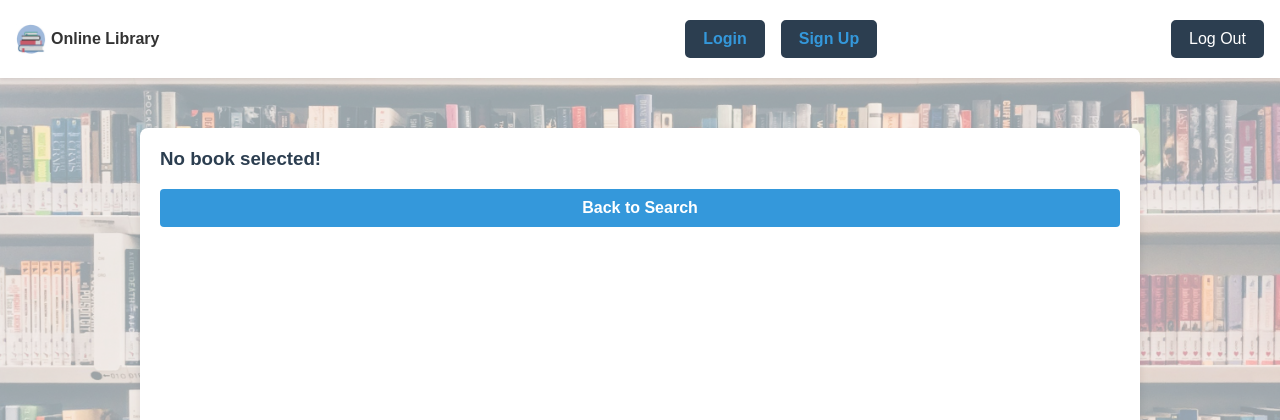
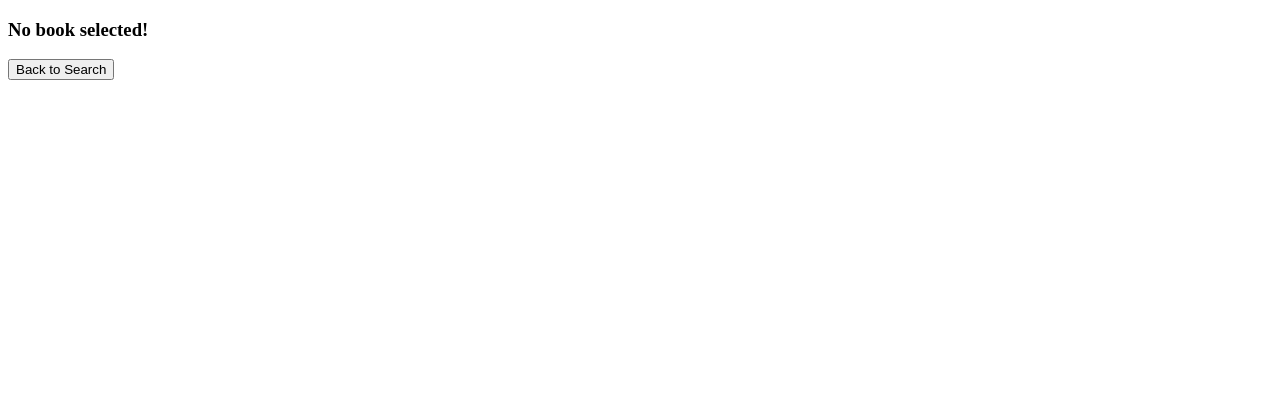
Before and after one commit to Grace-Emad/library-website-web, a Django app: template templates/book_details.html in a window 1280 px wide. Shown: the top 420 px of the page. Run offline with Django 5.2, Linux system fonts and the light colour scheme; the template is opened without the code that fills it, so the values that code supplies are empty.

Commit message:
Update book_details.html

```diff
--- a/templates/book_details.html
+++ b/templates/book_details.html
@@ -1,39 +1,16 @@
+{% load static %}
 <!DOCTYPE html>
 <html lang="en">
 
-<head>
-    <link rel="stylesheet" href="../css/style.css">
-    <link rel="stylesheet" href="../css/queries.css">
-    <link rel="icon" type="image/x-icon" href="../images/icon.png">
-    <meta charset="utf-8">
-    <title>Book Details</title>
-</head>
-
 <body>
-
-    <nav class="navbar">
-        <div class="iconName">
-            <img src="../images/icon.png" alt="icon" width="30px">
-            <b><a href="../index.html" style="color: inherit; text-decoration: none;">Online Library</a></b>
-        </div>
-        <ul class="pageOptions" id="navLinks"></ul>
-        <div id="beforeAuth" class="logContainer hidden">
-            <a href="login.html" class="navbarBtns">Login</a>
-            <a href="signup.html" class="navbarBtns">Sign Up</a>
-        </div>
-        <div id="afterAuth" class="logContainer hidden">
-            <span id="userGreeting" style="margin-right: 15px;"></span>
-            <button id="logOutBtn" class="navbarBtns">Log Out</button>
-        </div>
-    </nav>
 
     <main class="container">
         <div id="book-details-container"></div>
         <div id="borrow-section" style="margin-top: 20px;"></div>
     </main>
 
-    <script src="../js/user.js"></script>
-    <script src="../js/main.js"></script>
+    <script src="{% static 'js/user.js' %}"></script>
+    <script src="{% static 'js/main.js' %}"></script>
 </body>
 
 </html>
```
